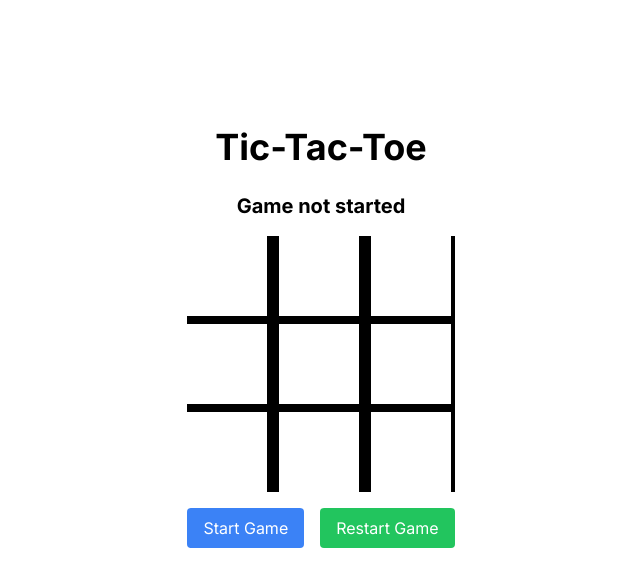
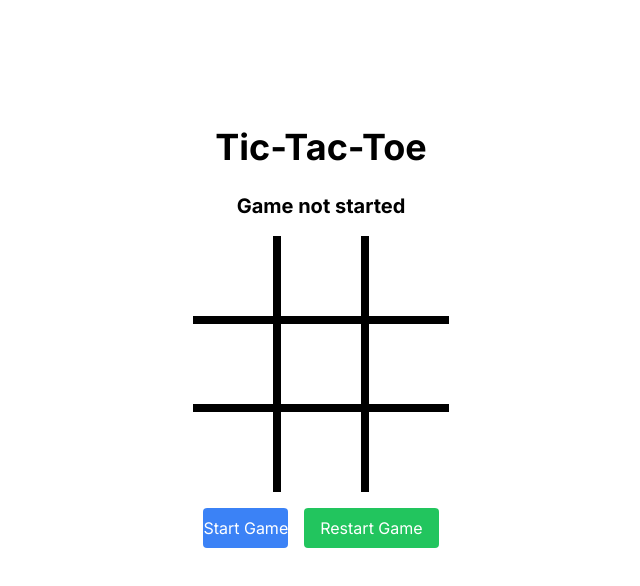
Before and after one commit to Elliam-Sanchez510/3-enLinea-Nextjs, a Next.js app: page / in a window 1280 px wide. Shown: the top 586 px of the page, without its empty margins (319-959 px from the left). Built offline with nearby package versions, Linux system fonts and the light colour scheme.

Commit message:
eliminando propiedad  de estilos en game

```diff
--- a/src/app/components/game.tsx
+++ b/src/app/components/game.tsx
@@ -64,7 +64,7 @@ const Game: React.FC = () => {
             <Board squares={squares} onClick={handleClick} />
             <div className="flex justify-center space-x-4">
                 <button
-                    className="btn-start bg-blue-500 hover:bg-blue-700 text-white py-2 px-4 rounded"
+                    className="btn-start bg-blue-500 hover:bg-blue-700 text-white py-2 rounded"
                     onClick={handleStartGame}
                     disabled={gameStarted || !!winner}
                 >
--- a/src/app/page.tsx
+++ b/src/app/page.tsx
@@ -2,7 +2,7 @@ import Game from "./components/game";
 
 export default function Home() {
   return (
-    <main className="flex min-h-screen flex-col items-center justify-between p-24">
+    <main className="flex min-h-screen flex-col items-center justify-between p-24 ">
       <Game/>
     </main>
   )
```
